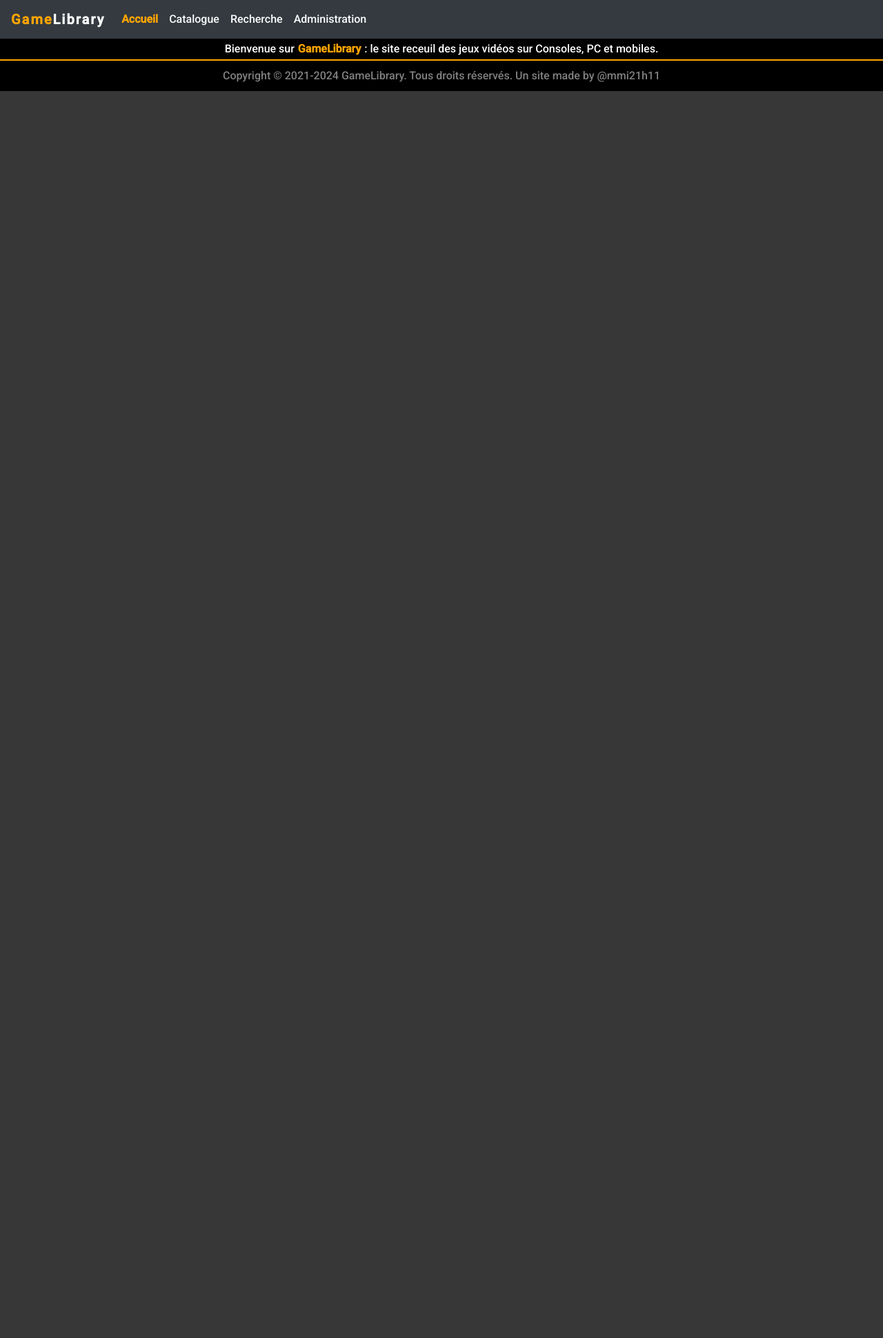
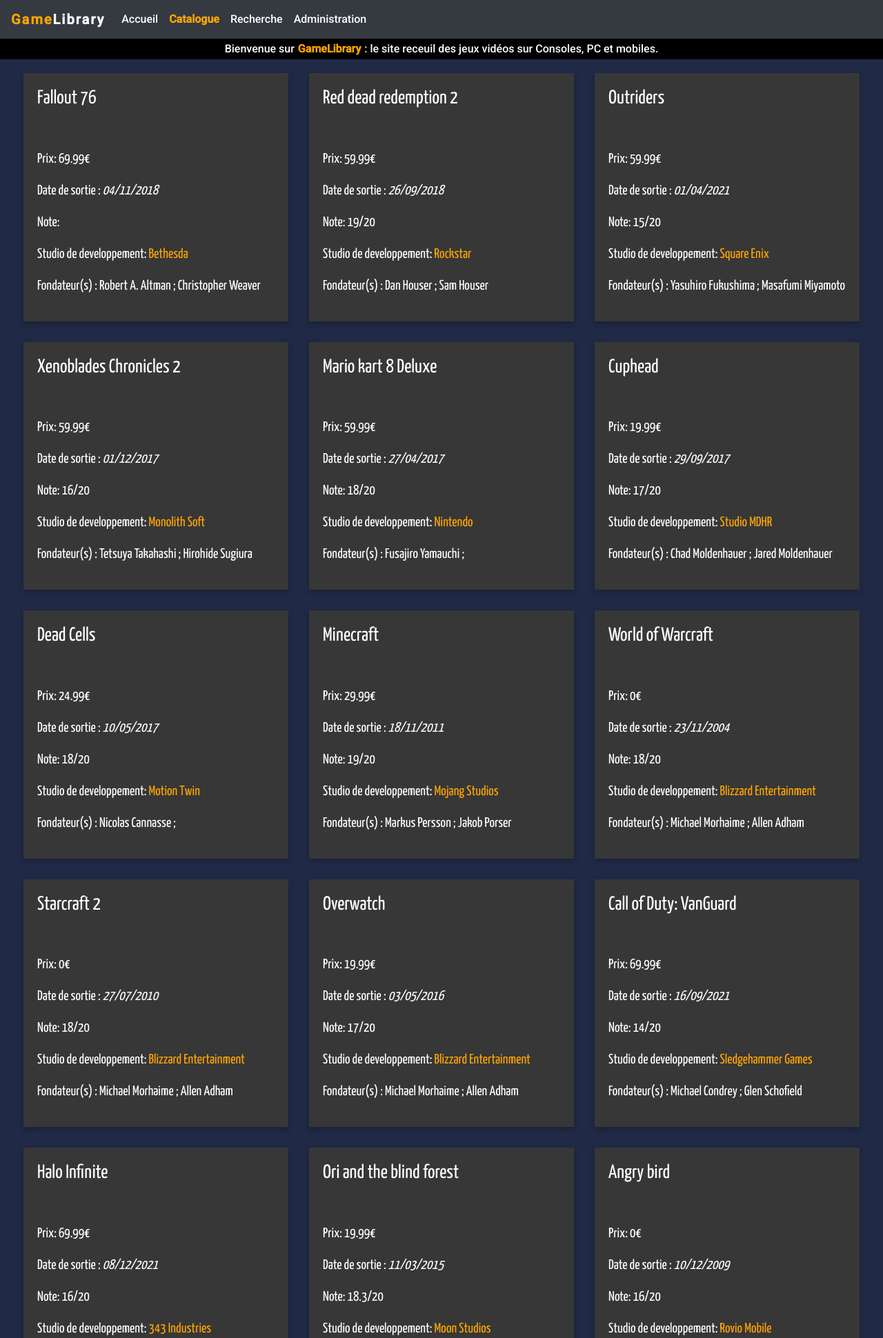
Before and after one commit to jpayet/sae203, a PHP site: page /listing.php in a window 1280 px wide. Shown: the top 1940 px of the page at 69% size. Before the commit the page ends 132 px from the top, so only its background shows below. Run offline with PHP 8.4, Linux system fonts and the light colour scheme; data comes from the database, SQL or seed files in the repository; some libraries are stand-ins or nearby versions.

Commit message:
page listing

```diff
--- a/debut_html.inc.php
+++ b/debut_html.inc.php
@@ -16,3 +16,5 @@
     <link rel="stylesheet" href="parsley.css">
     <link rel="stylesheet" href="styles.css">
 </head>
+
+<body>
--- a/listing.php
+++ b/listing.php
@@ -1,8 +1,51 @@
 <?php
     require 'debut_html.inc.php';
-    require 'header.inc.php';
 ?>
 
+
+<header>
+    <nav class="navbar navbar-expand-lg navbar-dark bg-dark">
+        <a class="navbar-brand" href="#"><span id="brand">Game</span>Library</a>
+        <button class="navbar-toggler" type="button" data-toggle="collapse" data-target="#navbarNavAltMarkup" aria-controls="navbarNavAltMarkup" aria-expanded="false" aria-label="Toggle navigation">
+            <span class="navbar-toggler-icon"></span>
+        </button>
+        <div class="collapse navbar-collapse" id="navbarNavAltMarkup">
+            <div class="navbar-nav">
+                <a class="nav-item nav-link" href="index.php">Accueil <span class="sr-only">(current)</span></a>
+                <a class="nav-item nav-link active" href="listing.php">Catalogue</a>
+                <a class="nav-item nav-link" href="form_recherche.php">Recherche</a>
+                <a class="nav-item nav-link" href="#">Administration</a>
+            </div>
+        </div>
+    </nav>
+</header>
+
+<div id="ss-navbar">
+    Bienvenue sur <span><b> GameLibrary </b></span> : le site receuil des jeux vidéos sur Consoles, PC et mobiles.
+</div>
+
+<?php
+    $mabd = new PDO('mysql:host=localhost;dbname=sae203;charset=UTF8;', 'sae203', 'bdd22105824');
+    $mabd->query('SET NAMES utf8;');
+
+    $req = "SELECT * FROM jeux_video INNER JOIN stud_developpement ON jeux_video._stud_id = stud_developpement.stud_id";
+    $resultat = $mabd->query($req);
+
+    echo '<div class="pcp">';
+        foreach ($resultat as $value) {
+
+            echo '<div class="infobdd">' ;
+            echo '<h3>'.$value['jv_titre'] . '</h3>';
+            echo '<img class="image" src="'.$value['jv_photo'].'"> <br>';
+            echo '<br> <p>Prix: ' . $value['jv_prix'] . '€ </p>';
+            echo '<p class="sortie"> Date de sortie : <span>' . $value['jv_annee_sortie'] .'</span></p>';
+            echo '<p class="notelist">Note: ' . $value['jv_note'] .'</p>';
+            echo '<p class="stud_dev"> Studio de developpement: <span>' . $value['stud_nom']. '</span></p>';
+            echo '<p class="fondateurs"> Fondateur(s) : ' .$value['stud_fondateur']. ' ; ' .$value['stud_co-fondateur']. '</p>';
+            echo '</div>';
+        }
+    echo '</div>';
+?>
 <?php
     require 'footer_html.inc.php';
     require 'fin_html.inc.php';
--- a/styles.css
+++ b/styles.css
@@ -1,11 +1,11 @@
-@import url('https://fonts.googleapis.com/css2?family=League+Gothic&family=Roboto:wght@500&display=swap');
+@import url('https://fonts.googleapis.com/css2?family=League+Gothic&family=Roboto:wght@500&family=Yanone+Kaffeesatz&display=swap');
 * {
     margin: 0;
     font-family: 'Roboto', sans-serif;
 }
 
 body {
-    background-color: rgb(55, 55, 55);
+    background-color: #202945;
     color: #fff;
 }
 
@@ -186,6 +186,9 @@
     width: 500px;
     color: white;
     margin: 0 auto;
+    padding: 20px;
+    margin-bottom: 8.2vw;
+    box-shadow: rgba(0, 0, 0, 0.35) 0px 5px 15px;
 }
 
 .form2 h2 {
@@ -229,3 +232,49 @@
     font-weight: bold;
     padding: 5px;
 }
+
+.pcp {
+    display: flex;
+    flex-direction: row;
+    flex-wrap: wrap;
+    gap: 30px;
+    margin-top: 20px;
+    margin-bottom: 20px;
+    justify-content: center;
+}
+
+.infobdd {
+    padding: 20px;
+    box-shadow: rgba(0, 0, 0, 0.24) 0px 3px 8px;
+    width: 30vw;
+    transition: 0.5s;
+    background-color: rgb(55, 55, 55);
+}
+
+.infobdd p,
+.infobdd span {
+    font-family: 'Yanone Kaffeesatz', sans-serif;
+    font-size: 20px;
+}
+
+.infobdd h3 {
+    font-family: 'Yanone Kaffeesatz', sans-serif;
+    font-size: 28px;
+}
+
+.infobdd:hover {
+    transform: scale(1.025);
+    transition: 0.5s;
+}
+
+.image {
+    width: 350px;
+}
+
+.sortie span {
+    font-style: italic;
+}
+
+.stud_dev span {
+    color: orange;
+}
```
Also changed, not shown: form_recherche.php (+23 -1 lines), index.php (+21 -1 lines), img/falloutShelter.jpg (added), img/fapex.jpg (added), img/inazuma-eleven2.jpg (added), img/xenoblade-chronicles.jpg (added).
